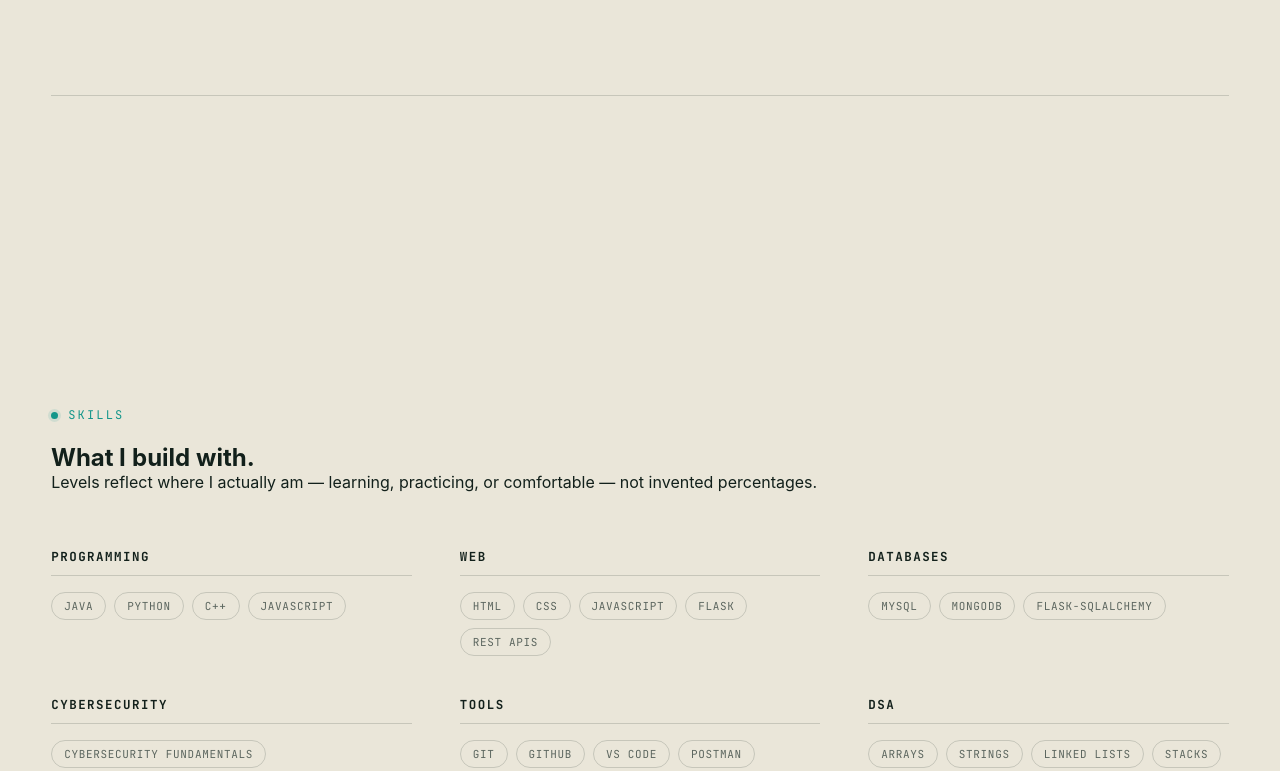
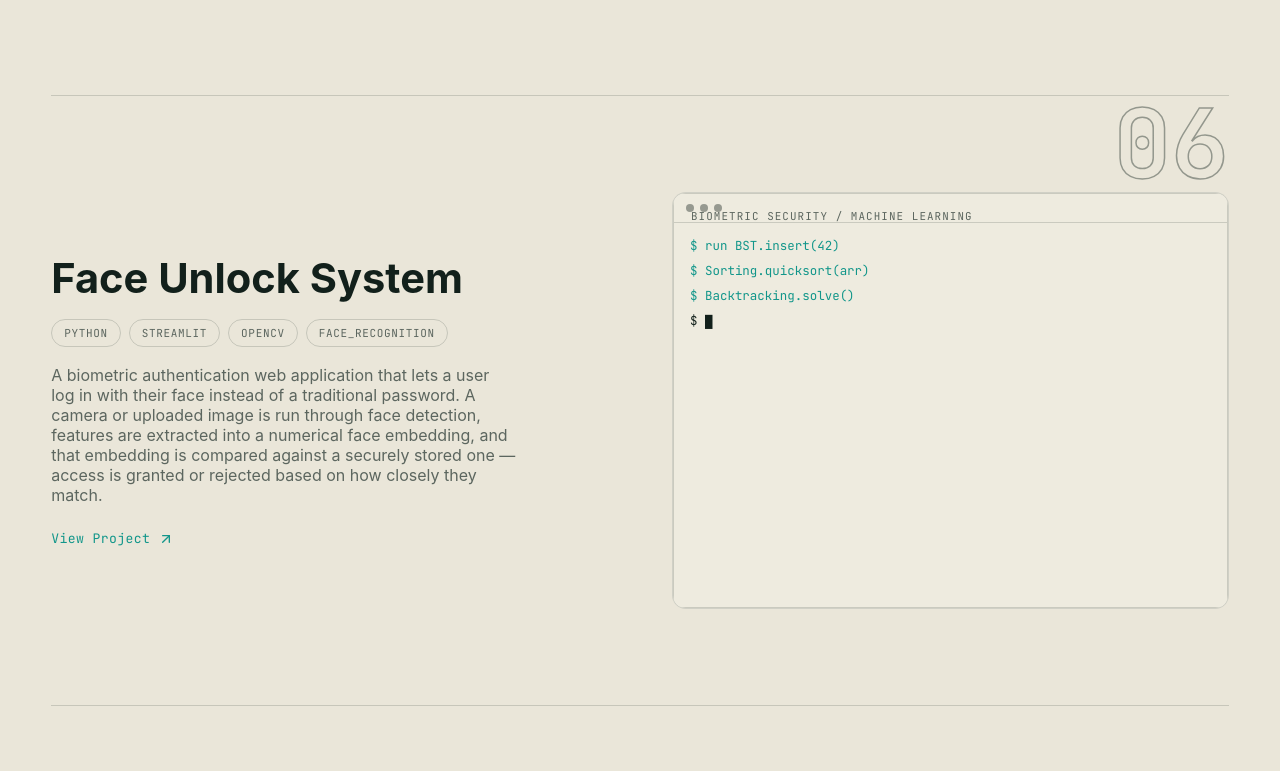
Before and after one commit to Nenenani19/portfolio, a React (Vite) app: page / in a window 1280 px wide. Shown: the part 4929-5700 px from the top of the page. Built offline with nearby package versions, Linux system fonts and the light colour scheme.

Commit message:
Update projects.js
adding another project

```diff
--- a/src/data/projects.js
+++ b/src/data/projects.js
@@ -103,6 +103,28 @@ const projects = [
     github: "https://github.com/Nenenani19/sauryamandalam",
     live: "https://sauryamandalam.netlify.app/",
   },
+    {
+    id: "face-unlock-system",
+    number: "06",
+    title: "Face Unlock System",
+    category: "Biometric Security / Machine Learning",
+    description:
+      "A biometric authentication web application that lets a user log in with their face instead of a traditional password. A camera or uploaded image is run through face detection, features are extracted into a numerical face embedding, and that embedding is compared against a securely stored one — access is granted or rejected based on how closely they match.",
+    technologies: ["Python", "Streamlit", "OpenCV", "face_recognition", "Machine Learning"],
+    features: [
+      "Face detection from camera or image",
+      "Facial feature extraction into embeddings",
+      "Encrypted embedding storage",
+      "Similarity-based match/reject decision",
+      "Streamlit web interface",
+      "Real-time authentication flow",
+    ],
+    preview: "faceid",
+    github: "https://github.com/Nenenani19/face-unlock-system",
+    live: "https://nexusunlock.streamlit.app/",
+  },
+
+
 ];
 
 export default projects;
```
